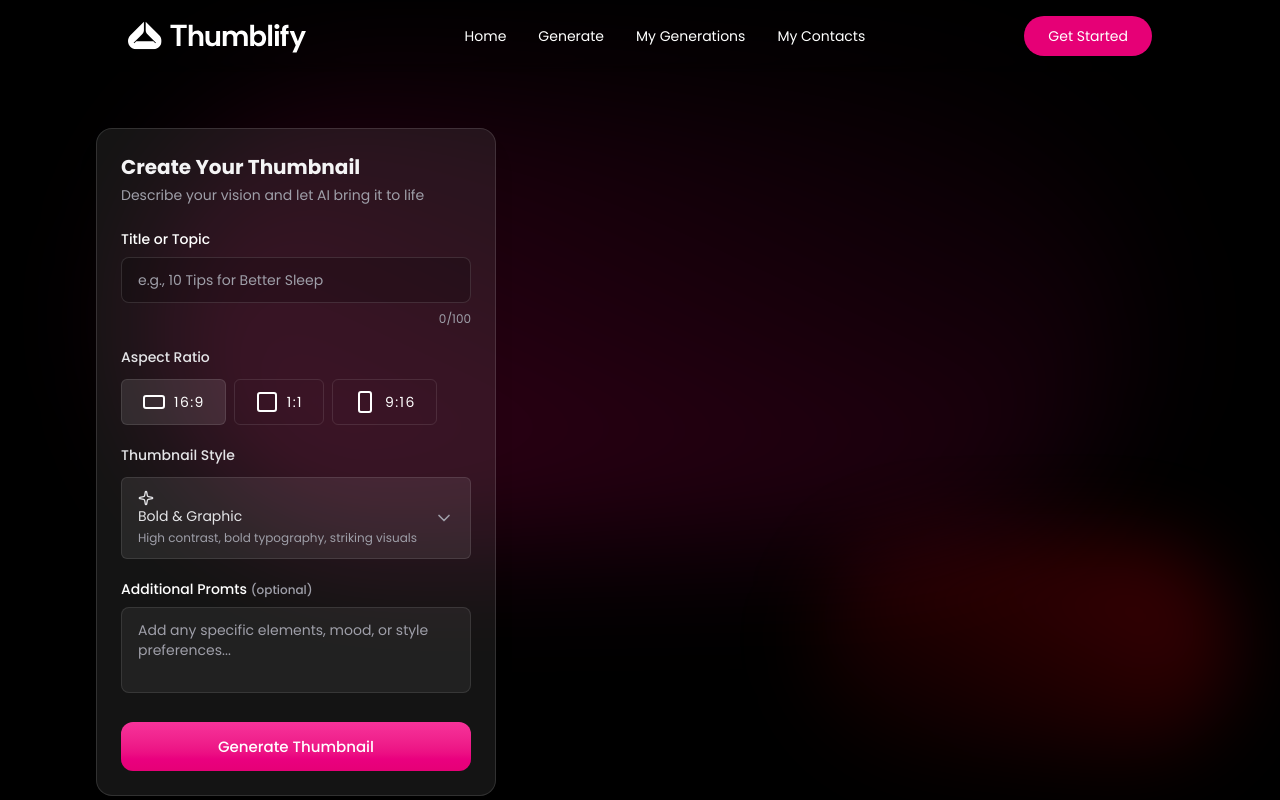
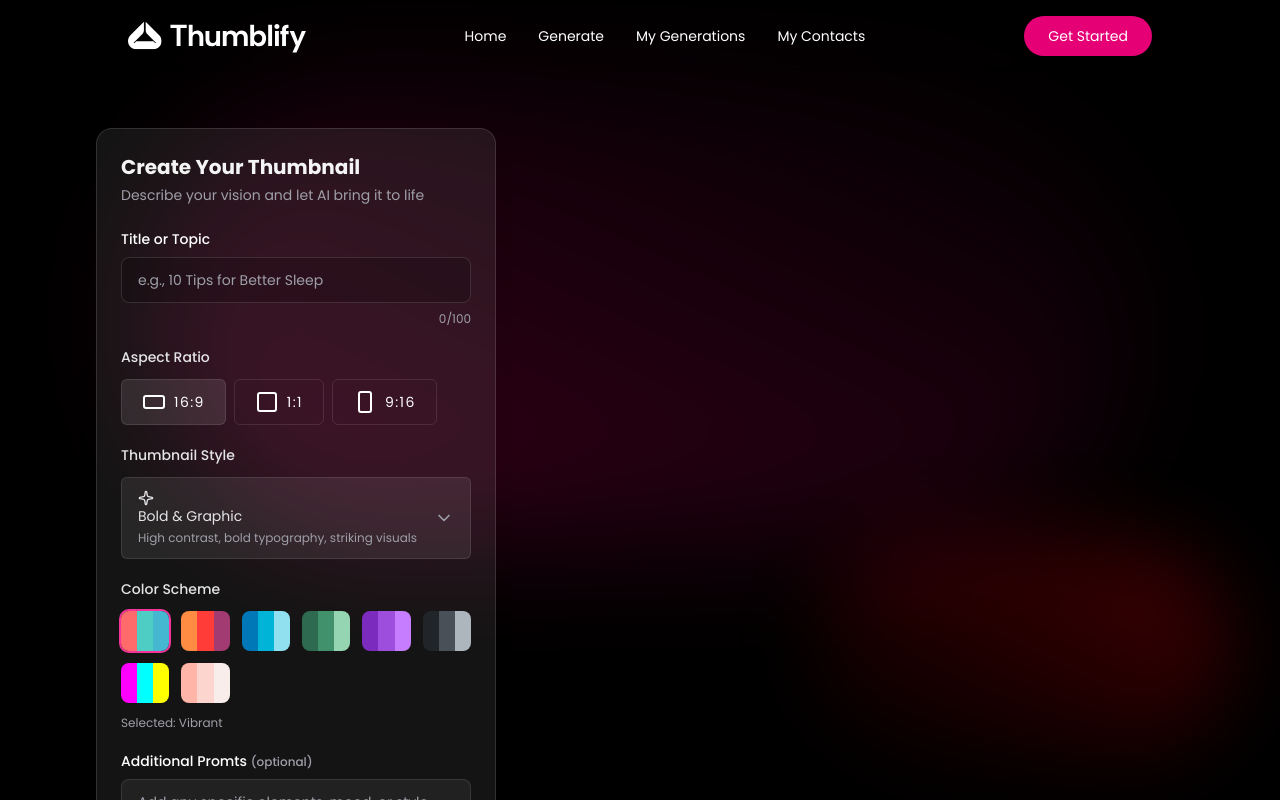
Before and after one commit to Kishan8548/Thumblify, a React (Vite) app: page /generate in a window 1280 px wide. Shown: the top 800 px of the page. Built offline with nearby package versions, Linux system fonts and the light colour scheme.

Commit message:
add ColorSchemeSelector component and integrate it into Generate page

```diff
--- /dev/null
+++ b/src/components/ColorSchemeSelector.tsx
@@ -0,0 +1,24 @@
+import { colorSchemes } from "../assets/assets"
+
+const ColorSchemeSelector = ({value, onChange}: {value: string; onChange: (color: string)=>void}) => {
+  return (
+    <div className="space-y-3">
+      <label className="block text-sm font-medium text-zinc-200">Color Scheme</label>
+      <div className="grid grid-cols-6 gap-3">
+        {colorSchemes.map((scheme)=>(
+            <button key={scheme.id} onClick={()=>onChange(scheme.id)} className={`relative rounded-lg transition-all ${value === scheme.id && 'ring-2 ring-pink-500'}`} title={scheme.name}>
+                <div className="flex h-10 rounded-lg overflow-hidden">
+                    {scheme.colors.map((color, i)=>(
+                        <div key={i} className="flex-1" style={{backgroundColor: color}}/>
+                    ))}
+                </div>
+
+            </button>
+        ))}
+      </div>
+      <p className="text-xs text-zinc-400">Selected: {colorSchemes.find((s)=> s.id ===value)?. name}</p>
+    </div>
+  )
+}
+
+export default ColorSchemeSelector
--- a/src/pages/Generate.tsx
+++ b/src/pages/Generate.tsx
@@ -2,9 +2,10 @@ import { useState } from "react";
 import { useParams } from "react-router-dom";
 import { colorSchemes, type AspectRatio, type IThumbnail } from "../assets/assets";
 import SoftBackdrop from "../components/SoftBackdrop";
-import { button } from "motion/react-client";
 import AspectRatioSelector from "../components/AspectRatioSelector";
 import StyleSelector from "../components/StyleSelector";
+import ColorSchemeSelector from "../components/ColorSchemeSelector";
+import type { ThumbnailStyle } from "../assets/assets";
 
 const Generate = () => {
     const {id} = useParams();
@@ -14,7 +15,7 @@ const Generate = () => {
     const [loading, setLoading] = useState(false)
 
     const [aspectRatio, setAspectRatio] = useState<AspectRatio>('16:9')
-    const [colorSchemeId, setColorSchemeId] = useState<String>(colorSchemes[0].id)
+    const [colorSchemeId, setColorSchemeId] = useState<string>(colorSchemes[0].id)
     const [style, setStyle] = useState<ThumbnailStyle>('Bold & Graphic')
 
     const [styleDropdownOpen, setStyleDropdownOpen] = useState(false)
@@ -46,6 +47,7 @@ const Generate = () => {
                         {/* StyleSelector */}
                         <StyleSelector value={style} onChange={setStyle} isOpen={styleDropdownOpen} setIsOpen={setStyleDropdownOpen}/>
                         {/* ColorSchemeSelector */}
+                        <ColorSchemeSelector value={colorSchemeId} onChange={setColorSchemeId}/>
                         {/* Details */}
                         <div className="space-y-2">
                             <label className="block text-sm font-medium">
```
